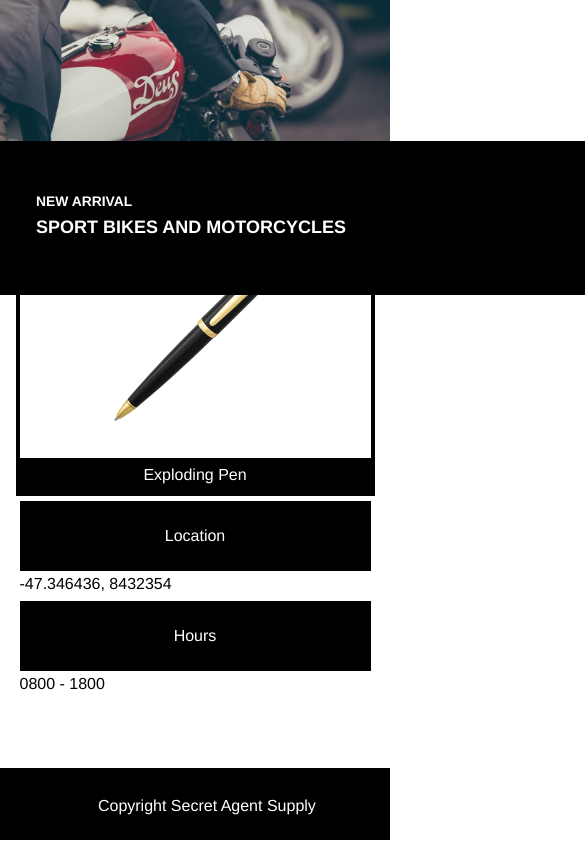
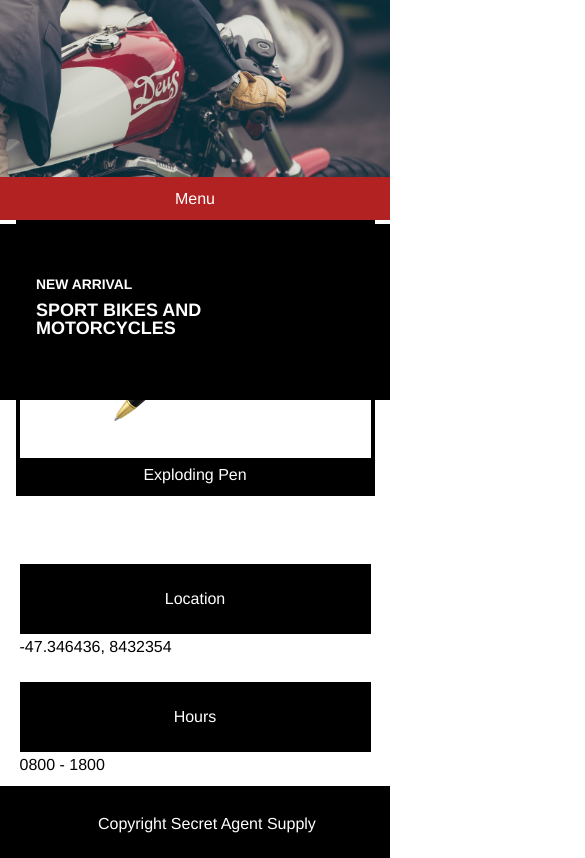
Before and after one commit to lcarpenter2017/secretagentsupply, a plain HTML site: page index.html in a window 390 px wide. Shown: the part 75-933 px from the top of the page, 585 px wide, since content can reach past the window. Drawn offline with Linux system fonts and the light colour scheme.

Commit message:
Changes suggested by Codeacademy Advisor.

```diff
--- a/index.html
+++ b/index.html
@@ -10,7 +10,7 @@
     <header>
       <div class="banner">
           <div class="ninesixtylogo">
-        <img src="resources/images/logo.png"><span>SECRET AGENT SUPPLY INC.</span>
+        <img src="resources/images/logo.png"><span class="secret">SECRET AGENT SUPPLY INC.</span>
           </div></div>
     </header>
     <!--This is the Main Container-->
@@ -54,6 +54,7 @@
                             <h5 class="value">0800 - 1800</h5></div>
                      </div></div>
         </main>
+    <!--This is the End of the Main Container-->
     <!--This is the Footer-->
     <footer>
         <div class="banner">
--- a/resources/css/style.css
+++ b/resources/css/style.css
@@ -23,6 +23,10 @@ body {
     padding-top: 1rem;
 }
 
+span.secret {
+    color: white;
+}
+
 .banner img {
     padding-left: 0.5rem;
     padding-right: 1rem;
@@ -32,14 +36,14 @@ body {
 }
 
 .ninesixtylogo {
-    width: 960px;
+    max-width: 960px;
     margin: 0 auto;
     padding: 0.66rem;
 }
 
 .ninesixtymoto {
     display: flex;
-    width: 960px;
+    max-width: 960px;
     margin: 0 auto;
 }
 
@@ -54,8 +58,8 @@ body {
 .motocaption {
     background-color: black;
     position: relative;
-    top: 9em;
-    padding: 2em 3em;
+    top: 9rem;
+    padding: 2rem 3rem;
     width: 20rem;
 }
 
@@ -64,12 +68,14 @@ body {
     .ninesixtymoto {
         justify-content: center;
         align-items: center;
+        height: 15rem;
     }
 
     .motocaption {
         width: 100%;
         padding-top: 1rem;
         padding-left: 2rem;
+        top: 10rem;
     }
 
     .motorcycleimage {
@@ -254,13 +260,19 @@ nav .ninesixtycontainer {
     flex-direction: column;
     justify-content: center;
     align-items: center;
-    padding-top:
+    margin: 0 auto;
+    padding-top: 3rem;
   }
 
   .productcontent .ninesixtycontainer .location, .productcontent .ninesixtycontainer .hours{
     width: 90%;
     margin: 0.25rem 0rem;
   }
+
+    @media only screen and (max-width: 470px){
+        .productcontent .ninesixtycontainer .location, .productcontent .ninesixtycontainer .hours {
+        padding: .5rem;
+        }
 
   footer .banner .ninesixtylogo{
     margin: 0 auto;
@@ -272,7 +284,6 @@ nav .ninesixtycontainer {
     footer .banner .ninesixtylogo {
         width: 100%;
         align-items: center;
-        justify-content: center;
     }
 
     p.copyright {
```
